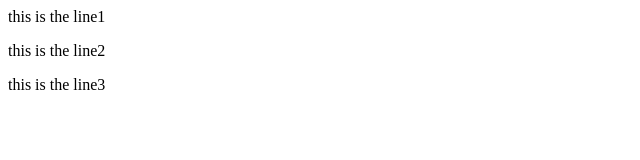
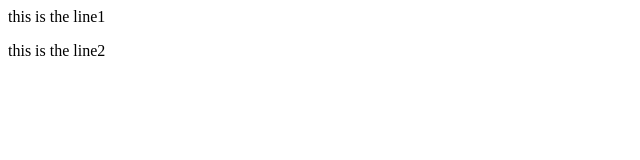
Before and after one commit to NirmalBadodariya/FirstRepo, a plain HTML site: page index.html in a window 1280 px wide. Shown: the whole page, without its empty margins (0-640 px from the left). Drawn offline with Linux system fonts and the light colour scheme.

Commit message:
second commit of index

```diff
--- a/index.html
+++ b/index.html
@@ -4,6 +4,5 @@
 <body>
 <p>this is the line1 </p>
 <p>this is the line2 </p>
-<p>this is the line3</p>
 </body>
 <html>
```
